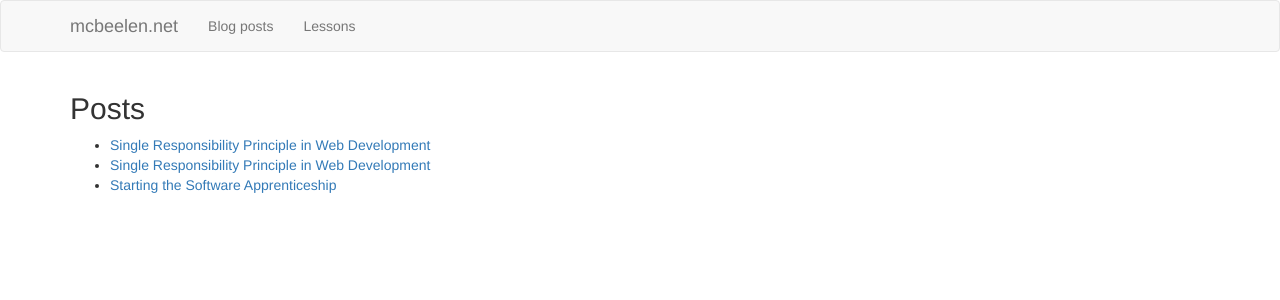
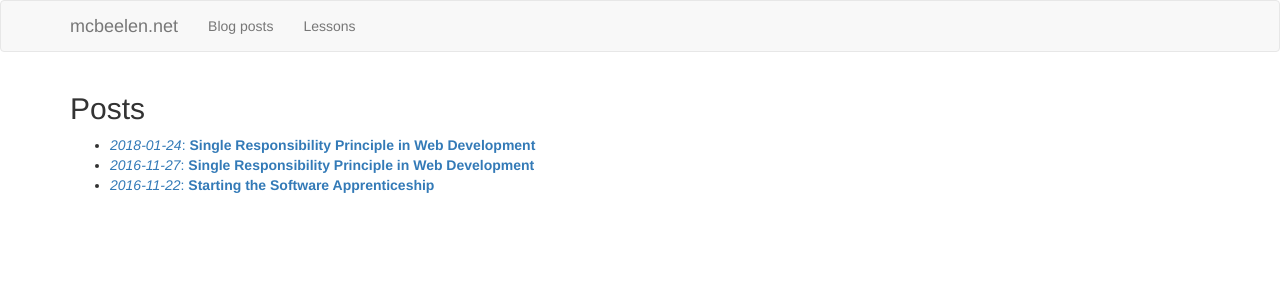
Before and after one commit to mcbeelen/mcbeelen.github.io, a Jekyll site: the page built from posts.html, in a window 1280 px wide. Shown: the top 300 px of the page. Built offline with Jekyll 4.4.1, drawn with Linux system fonts in a browser that asks for light colours.

Commit message:
Added publicationDate in overview of posts

```diff
--- a/_posts/2016-11-22-starting-a-software-apprenticeship.html
+++ b/_posts/2016-11-22-starting-a-software-apprenticeship.html
@@ -1,5 +1,6 @@
 ---
 title: Starting the Software Apprenticeship
+date:   2016-11-22 20:00:00 +0100
 ---
 
 <h2>Introduction</h2>
--- a/_posts/2016-11-27-lesson-one-single-responsibility-in-webdevelopment.html
+++ b/_posts/2016-11-27-lesson-one-single-responsibility-in-webdevelopment.html
@@ -1,5 +1,6 @@
 ---
 title: Single Responsibility Principle in Web Development
+date:   2016-11-27 20:00:00 +0100
 ---
 
 <h2>Introduction</h2>
--- a/posts.html
+++ b/posts.html
@@ -6,7 +6,7 @@ title: Blog posts
 <ul>
     {% for post in site.posts %}
     <li>
-        <a href="{{ post.url }}">{{ post.title }}</a>
+        <a href="{{ post.url }}"><em>{{ post.date | date: "%Y-%m-%d" }}</em>: <strong>{{ post.title }}</strong> </a>
     </li>
     {% endfor %}
 </ul>
```
